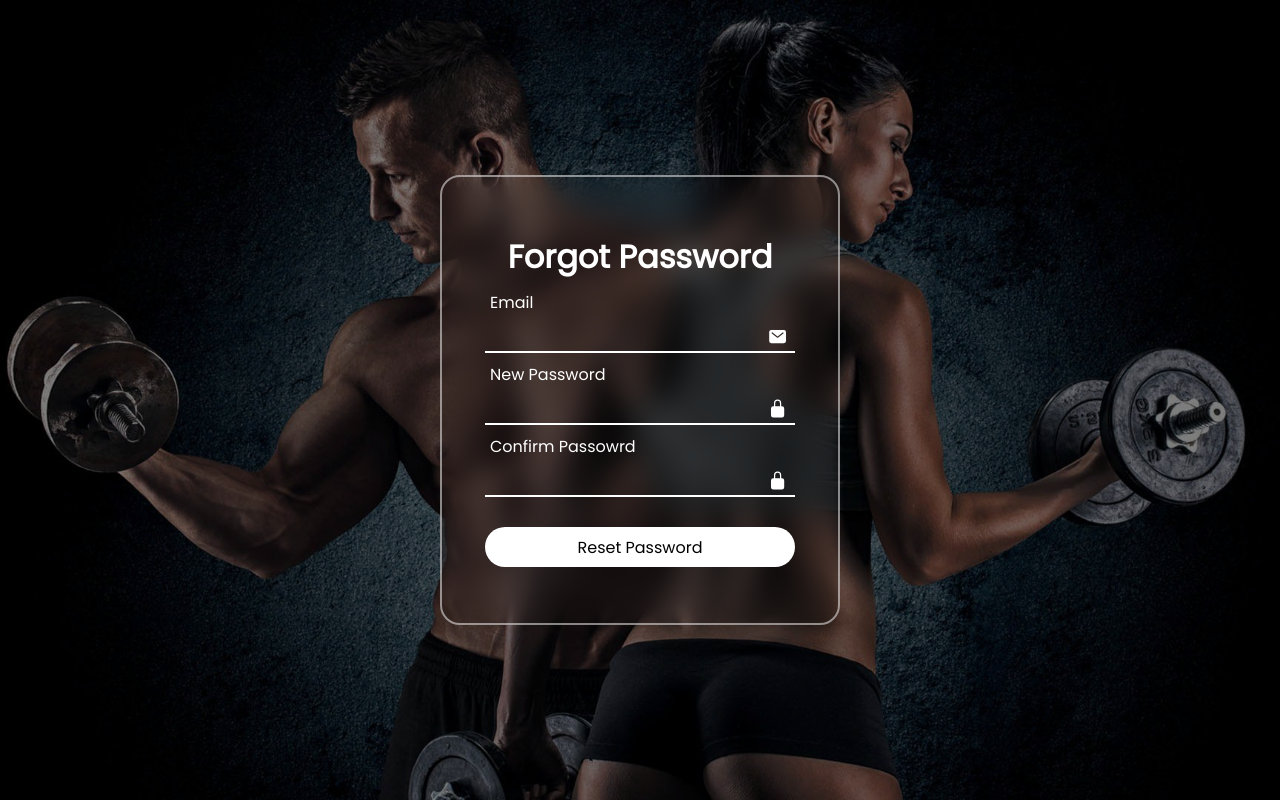
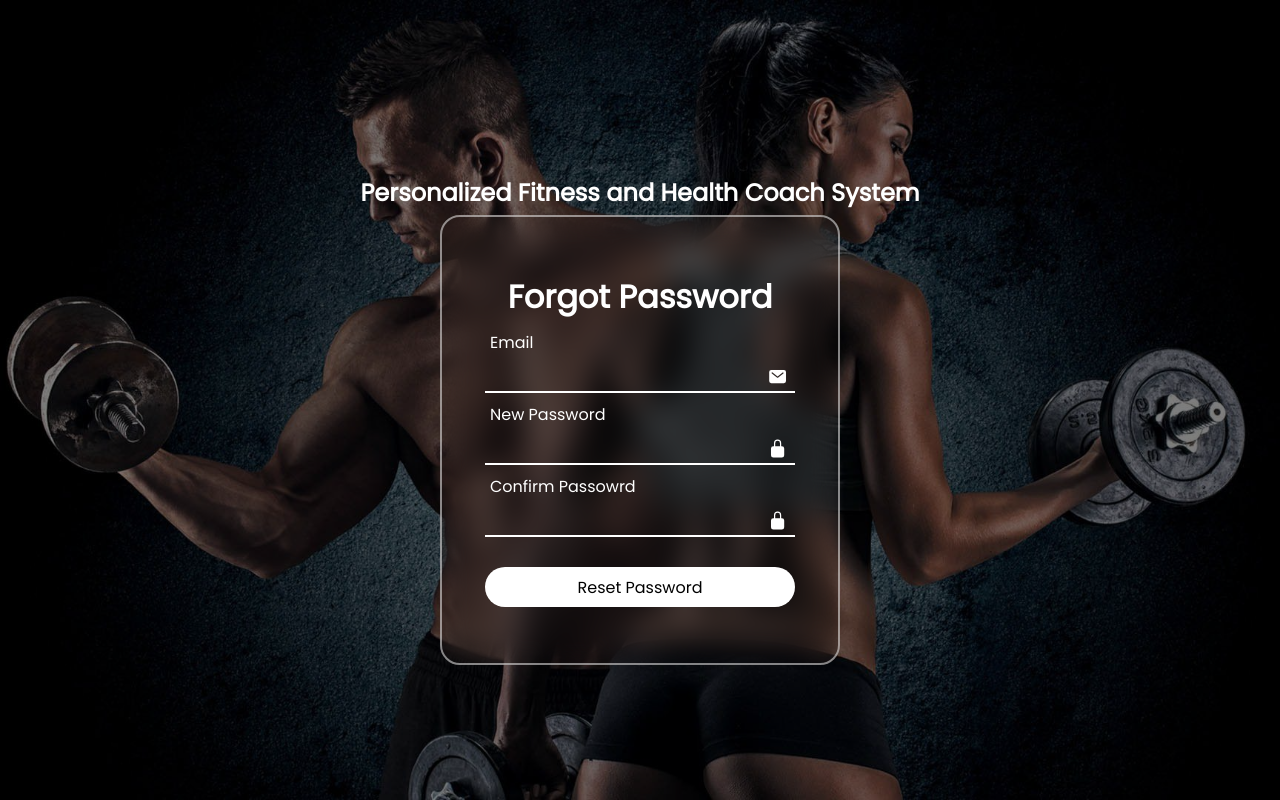
Before and after one commit to yasinthamadusanka/Personalized-Fitness-and-Health-Coach-System, a website: page public/forgot-password.html in a window 1280 px wide. Drawn offline with nearby package versions, Linux system fonts and the light colour scheme.

Commit message:
Edit the forgot password

```diff
--- a/public/css/style.css
+++ b/public/css/style.css
@@ -38,7 +38,7 @@ section * {
     text-align: center;
     font-size: 1em;
     font-weight: bold;
-    margin-top: 20px;
+    margin-top: 40px;
     margin-bottom: 5px;
     color: #fff;
 }
--- a/public/forgot-password.html
+++ b/public/forgot-password.html
@@ -9,6 +9,9 @@
 </head>
 <body>
     <section>
+        <header class="header-title">
+            <h1>Personalized Fitness and Health Coach System</h1>
+        </header>
         <div class="forgot-password-box">
             <form action="http://localhost:3000/update-password" method="POST" autocomplete="off">
                 <h2>Forgot Password</h2>
```
